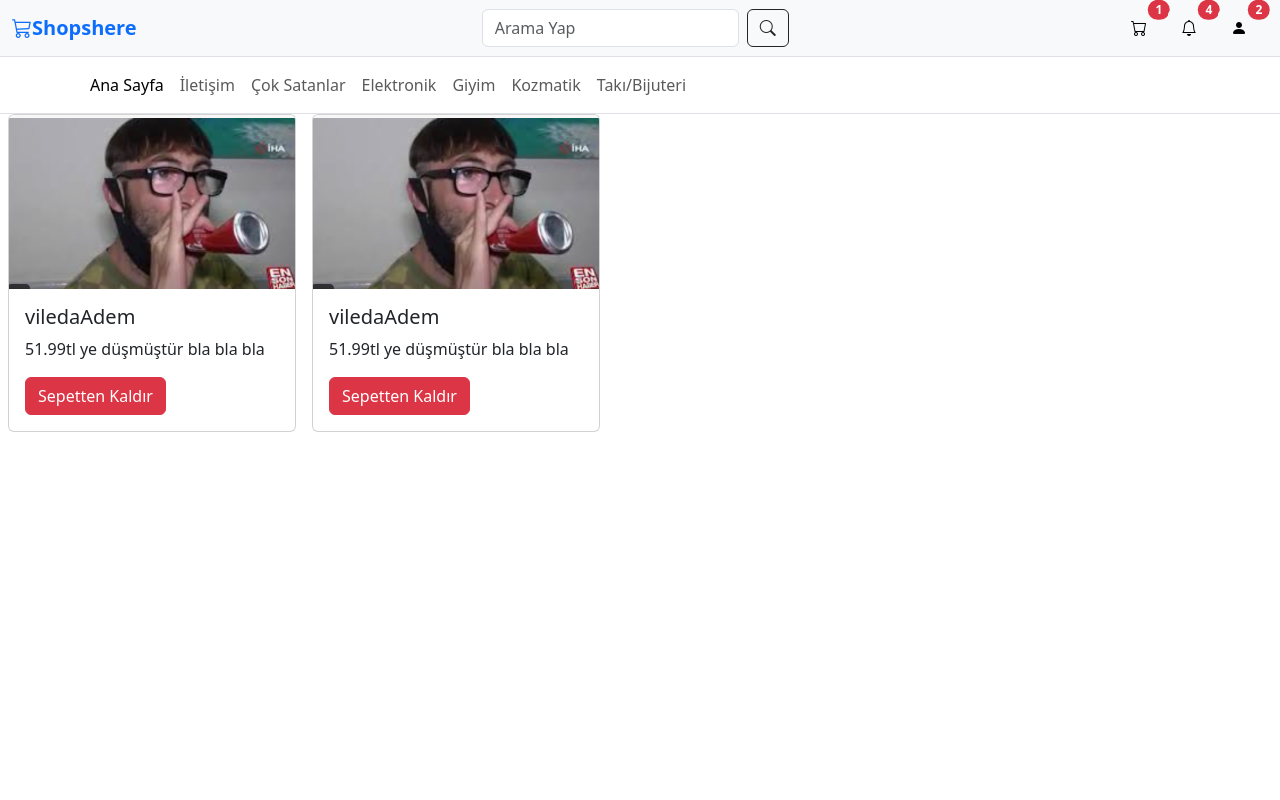
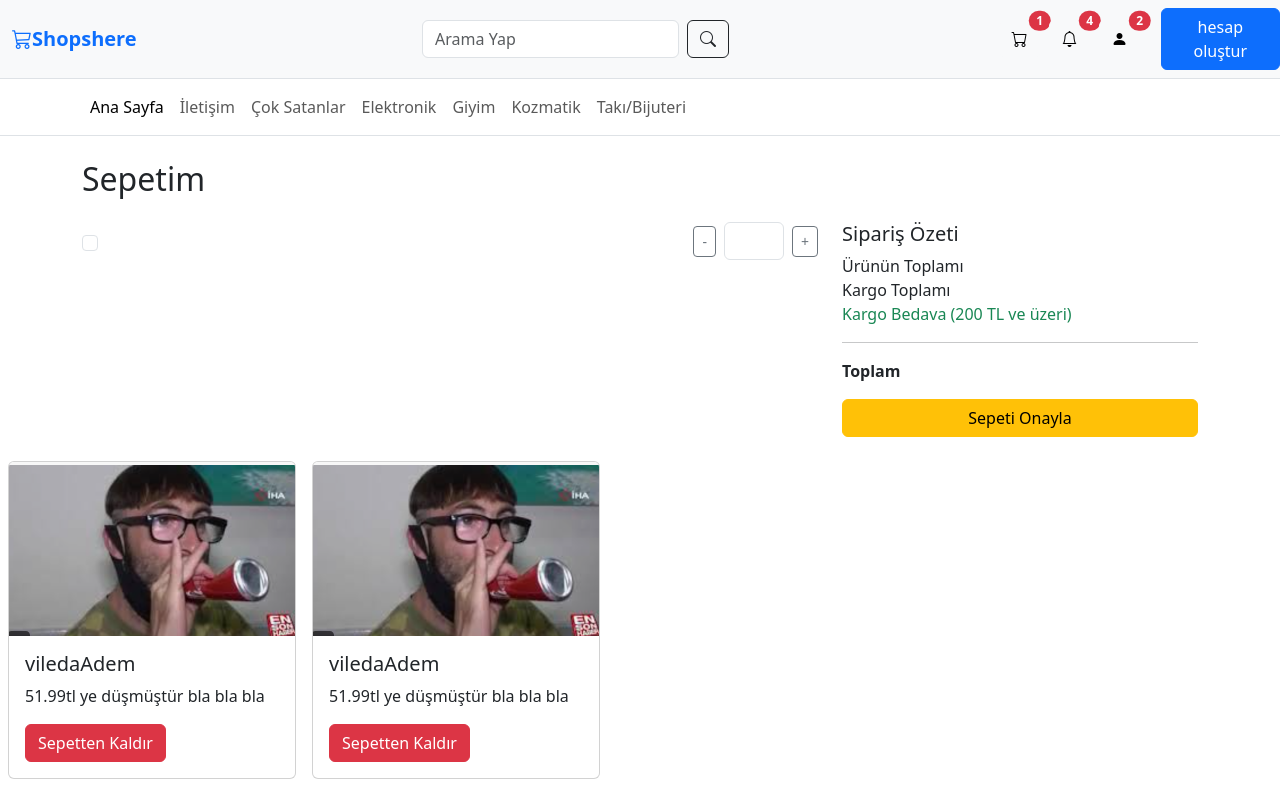
Before and after one commit to serhatkocak/shopshere, an Angular app: page /cart-page in a window 1280 px wide. Built offline with nearby package versions, Linux system fonts and the light colour scheme; data requests are answered from the project's data file.

Commit message:
cart design finished

```diff
--- a/src/app/app-routing.module.ts
+++ b/src/app/app-routing.module.ts
@@ -10,7 +10,7 @@ const routes: Routes = [
   { path: 'register', component: RegisterComponent },
   { path: 'home', component: HomeComponent } ,
   { path: 'cart-page', component: CartPageComponent },
-  { path: '**', redirectTo: '/login', pathMatch: 'full' }
+  { path: '**', redirectTo: '/home', pathMatch: 'full' }
 ];
 
 @NgModule({
--- a/src/app/app.component.html
+++ b/src/app/app.component.html
@@ -34,12 +34,15 @@
         </div>
       </div>
     </div>
+
+    <button class="btn btn-primary" (click)="register()">hesap oluştur</button>
+
   </header>
 
   <nav *ngIf="inAuth()" class="navbar navbar-expand-lg border-bottom">
     <div class="container">
 
-      <div class="collapse navbar-collapse" id="navbarNav">
+      <div class="collapse navbar-collapse" id="navbarNav" >
         <ul class="navbar-nav">
           <li *ngFor="let notification of navList" (click)="changeNav(notification)" class="nav-item">
             <span class="nav-link" [ngClass]="{'active': activeNavName === notification }">{{notification}}</span>
--- a/src/app/app.component.ts
+++ b/src/app/app.component.ts
@@ -1,3 +1,4 @@
+import { RegisterComponent } from './auth/register/register.component';
 import { NgbModal } from '@ng-bootstrap/ng-bootstrap';
 import { NotificationsModalComponent } from './shared/modals/notifications-modal/notifications-modal.component';
 import { Component } from '@angular/core';
@@ -41,4 +42,8 @@ export class AppComponent {
   cart(){
     this.router.navigate(['/cart-page'])
   }
+
+  register(){
+    this.router.navigate(['/register'])
+  }
 }
--- a/src/app/cart-page/cart-page.component.html
+++ b/src/app/cart-page/cart-page.component.html
@@ -1,3 +1,43 @@
+<div class="container my-4">
+    <h2 class="mb-4">Sepetim</h2>
+
+    <div class="row">
+      <div class="col-lg-8">
+        <div class="cart-item d-flex align-items-center">
+          <input type="checkbox" class="form-check-input me-3">
+          <img class="me-3">
+          <div class="flex-grow-1">
+          </div>
+          <div class="d-flex align-items-center">
+            <button class="btn btn-outline-secondary btn-sm" >-</button>
+            <input type="number"  class="form-control mx-2" style="width: 60px;">
+            <button class="btn btn-outline-secondary btn-sm" >+</button>
+          </div>
+        </div>
+      </div>
+
+      <div class="col-lg-4">
+        <div class="summary-card">
+          <h5>Sipariş Özeti</h5>
+          <div class="d-flex justify-content-between">
+            <span>Ürünün Toplamı</span>
+          </div>
+          <div class="d-flex justify-content-between">
+            <span>Kargo Toplamı</span>
+          </div>
+          <div class="d-flex justify-content-between text-success">
+            <span>Kargo Bedava (200 TL ve üzeri)</span>
+          </div>
+          <hr>
+          <div class="d-flex justify-content-between">
+            <strong>Toplam</strong>
+          </div>
+          <button class="btn btn-warning w-100 mt-3">Sepeti Onayla</button>
+        </div>
+      </div>
+    </div>
+  </div>
+
 <div class="card d-inline-block mx-2" style="width: 18rem;" *ngFor="let product of cartList">
     <img class="card-img-top" src="../../assets/slide-images/{{product.productImage}}" alt="Card image cap">
     <div class="card-body">
--- a/src/app/home/home.component.html
+++ b/src/app/home/home.component.html
@@ -1,5 +1,6 @@
 <div style="width: 800px;" class="mx-auto">
     <app-slider [sliderContent]="sliderContent"></app-slider>
+
 </div>
 
 <div class="container-fluid" *ngIf="productList">
--- a/src/db.json
+++ b/src/db.json
@@ -1,7 +1,7 @@
 {
   "product-list": [
     {
-      "productImage": "vileda-adem.png",
+      "productImage": "smartwach.png",
       "productTitle": "viledaAdem",
       "productContent": "51.99tl ye düşmüştür bla bla bla"
     },
```
Also changed, not shown: src/assets/product-images/smartwach.png (added).
